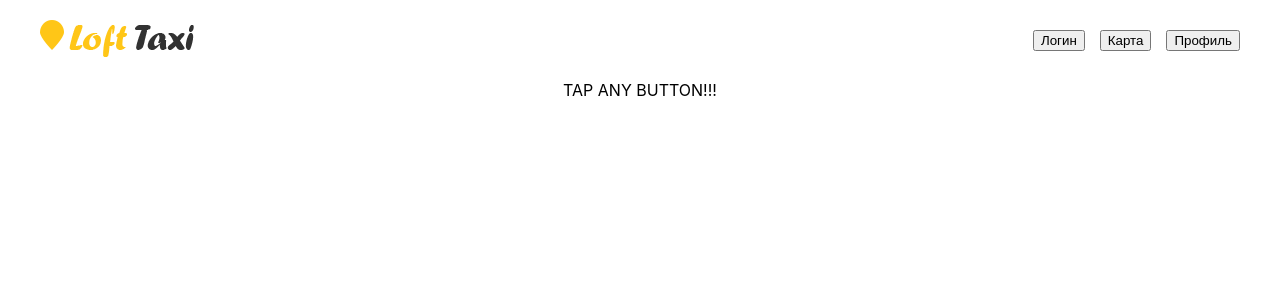
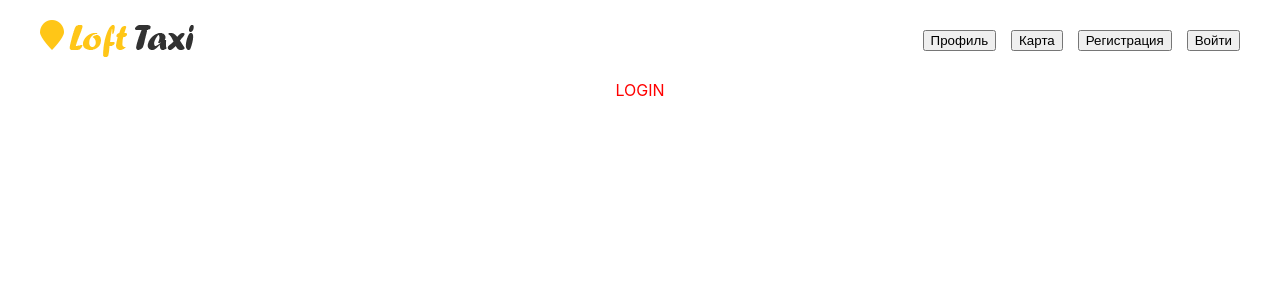
Before and after one commit to Sibil70/react, a React (Create React App) app: page / in a window 1280 px wide. Shown: the top 300 px of the page. Built offline with nearby package versions, Linux system fonts and the light colour scheme.

Commit message:
консистентность

```diff
--- a/src/App.js
+++ b/src/App.js
@@ -5,31 +5,48 @@ import Header from './Header/Header';
 import Login from './Pages/Login/Login';
 import Map from './Pages/Map/Map';
 import Profile from './Pages/Profile/Profile';
+import Registration from './Pages/Registration/Registration';
 
-// const
+const pages = {
+  profile: {
+    title: 'Профиль',
+    name: 'profile',
+    component:   () => <Profile />,
+  },
+  map: {
+    title: 'Карта',
+    name: 'map',
+    component:
+    () => <Map />,
+  },
+  registration: {
+    title: 'Регистрация',
+    name: 'registration',
+    component: () => <Registration />,
+  },
+  login: {
+    title: 'Войти',
+    name: 'login',
+    component:   () => <Login />
+  }
+};
 class App extends React.Component {
 
   state = {
-    activePage: <>TAP ANY BUTTON!!!</>,
-    pages: {
-      Profile: <Profile />,
-      Map: <Map />,
-      Login: <Login />,
-    }
+    activePage: 'login'
   }
 
   changePage = (e) => {
-    if (e.target.tagName === 'BUTTON') {
-      this.setState({ activePage: this.state.pages[e.target.dataset.page] })
-    }
+    this.setState({ activePage: e.target.dataset.page })
   }
 
   render() {
+    const { activePage } = this.state;
     return (
       <div className="App">
         <div className="container">
-          <Header func={this.changePage} />
-          {this.state.activePage}
+          <Header changePage={this.changePage} activePage={activePage} pages={pages}/>
+          {pages[activePage].component()}
         </div>
       </div>
     )
--- a/src/Header/Header.js
+++ b/src/Header/Header.js
@@ -5,9 +5,9 @@ import './header.scss'
 
 const Header = (props) => {
     return (
-        <div className="header" onClick={props.func}>
+        <div className="header">
             <Logo />
-            <Menu />
+            <Menu  {...props}/>
         </div>
     )
 };
--- a/src/Header/Logo/Logo.js
+++ b/src/Header/Logo/Logo.js
@@ -2,12 +2,10 @@ import React from 'react';
 import logo from './logo.png';
 import './logo.scss'
 
-const Logo = () => {
-    return (
+const Logo = () =>  (
         <div className="logo">
             <img className="logo__image" src={logo} alt="LoftTaxi LOGO" />
         </div>
     )
-};
 
 export default Logo;
--- a/src/Header/Menu-list/Menu-list.js
+++ b/src/Header/Menu-list/Menu-list.js
@@ -1,25 +1,18 @@
 import React from 'react';
 
-const buttonHandler = (e) => {
-    console.log(e.target);
-    console.log(e.currentTarget);
-}
-
-
-const MenuList = (props) => {
-
-    const item = props.menuItems;
-    const menuBtns = Object.keys(item);
+const MenuList = ({ changePage, activePage, pages }) => {
+    const page = pages;
+    const pageBtn = Object.keys(page);
 
     return (
-        <ul className="menu__list" onClick={buttonHandler}>
-            {menuBtns.map(
-                    menuItem =>
-                        <li className='menu__item' key={menuItem}>
-                            <button data-page={menuItem}> {item[menuItem]} </button>
-                        </li>
-                )
-                }
+        <ul className="menu__list">
+            {pageBtn.map(
+                pageItem =>
+                    <li className={`${activePage === pageItem ? 'active' : null} menu__item`} key={pageItem}>
+                        <button onClick={changePage} data-page={pageItem}> {page[pageItem].title} </button>
+                    </li>
+            )
+            }
         </ul>
     )
 }
--- a/src/Header/Menu/Menu.js
+++ b/src/Header/Menu/Menu.js
@@ -1,15 +1,11 @@
 import React from 'react';
 import MenuList from '../Menu-list/Menu-list';
 import './menu.scss'
-const menuItems = {
-    Login: "Логин",
-    Map: "Карта",
-    Profile: "Профиль"
-};
-const Menu = () => {
+
+const Menu = (props) => {
     return (
         <nav className="menu">
-            <MenuList menuItems={menuItems}/>
+            <MenuList {...props}/>
         </nav>
     )
 };
--- /dev/null
+++ b/src/Pages/Registration/Registration.js
@@ -0,0 +1,11 @@
+import React from 'react';
+
+const Profile = () => {
+    return (
+        <div>
+            <h1 style={{color:'yellow'}}>Registration</h1>
+        </div>
+    )
+};
+
+export default Profile;
```
